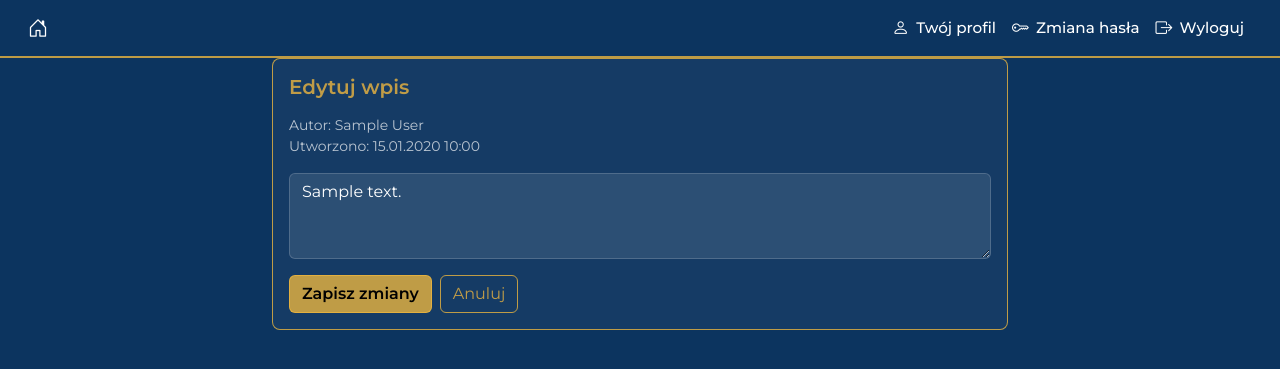
After one commit to Flesner96/spa-internal-app, a Django app: page /dashboard/message/1/edit/ in a window 1280 px wide. The commit adds this page. Shown: the top 369 px of the page. Run offline with Django 5.2, Linux system fonts and the light colour scheme; a user stored in the database is signed in; tables that the repository leaves empty hold one stand-in row (values such as "Sample post").

Commit message:
Add functionalities to dashboard

```diff
--- a/accounts/forms.py
+++ b/accounts/forms.py
@@ -1,5 +1,5 @@
 from django import forms
-from .models import User, Role, UserRole
+from .models import User, Role, UserRole, AreaMessage
 from django.contrib.auth.forms import AuthenticationForm
 from django.contrib.auth import get_user_model
 
@@ -83,3 +83,21 @@ class UserProfileForm(forms.ModelForm):
                 "placeholder": "Numer telefonu"
             }),
         }
+
+
+
+class AreaMessageForm(forms.ModelForm):
+    class Meta:
+        model = AreaMessage
+        fields = ["content", "attachment"]
+
+        widgets = {
+            "content": forms.Textarea(attrs={
+                "class": "form-control",
+                "rows": 3,
+                "placeholder": "Dodaj ważną informację dla zespołu..."
+            }),
+            "attachment": forms.ClearableFileInput(attrs={
+                "class": "form-control"
+            }),
+        }
--- a/accounts/models.py
+++ b/accounts/models.py
@@ -1,3 +1,4 @@
+from django.conf import settings
 from django.db import models
 from django.contrib.auth.models import AbstractUser
 
@@ -35,3 +36,37 @@ class UserRole(models.Model):
 
     class Meta:
         unique_together = ('user', 'role')
+
+
+class AreaMessage(models.Model):
+    area = models.ForeignKey(
+        "accounts.Area",
+        on_delete=models.CASCADE,
+        related_name="messages"
+    )
+
+    author = models.ForeignKey(
+        settings.AUTH_USER_MODEL,
+        on_delete=models.CASCADE,
+        related_name="area_messages"
+    )
+
+    content = models.TextField()
+
+    attachment = models.FileField(
+        upload_to="area_messages/",
+        blank=True,
+        null=True
+    )
+
+    created_at = models.DateTimeField(auto_now_add=True)
+
+    # edycja
+    is_edited = models.BooleanField(default=False)
+    edited_at = models.DateTimeField(blank=True, null=True)
+
+    class Meta:
+        ordering = ["-created_at"]
+
+    def __str__(self):
+        return f"{self.author} | {self.created_at:%Y-%m-%d %H:%M}"
--- a/accounts/views.py
+++ b/accounts/views.py
@@ -1,6 +1,9 @@
-from django.shortcuts import render, redirect
-from .forms import UserProfileForm
+from django.shortcuts import render, redirect, get_object_or_404
+from django.http import HttpResponseForbidden
 from django.contrib.auth.decorators import login_required
+from django.utils import timezone
+from .models import AreaMessage
+from .forms import AreaMessageForm, UserProfileForm
 
 
 def root_view(request):
@@ -12,14 +15,23 @@ def root_view(request):
 @login_required
 def dashboard_view(request):
     user = request.user
+    area = user.area
+    messages = AreaMessage.objects.filter(area=area)
 
-    roles = set(
-        user.userrole_set.values_list("role__code", flat=True)
-    )
+    if request.method == "POST":
+        form = AreaMessageForm(request.POST, request.FILES)
+        if form.is_valid():
+            msg = form.save(commit=False)
+            msg.author = user
+            msg.area = area
+            msg.save()
+            return redirect("dashboard")
+    else:
+        form = AreaMessageForm()
 
     context = {
-        "roles": roles,
-        "area": user.area,
+        "messages": messages[:5],
+        "form": form,
     }
 
     return render(request, "accounts/dashboard.html", context)
@@ -42,3 +54,29 @@ def profile_view(request):
         "accounts/profile.html",
         {"form": form}
     )
+
+
+@login_required
+def edit_area_message(request, pk):
+    message = get_object_or_404(AreaMessage, pk=pk)
+
+    # TYLKO autor może edytować
+    if message.author != request.user:
+        return HttpResponseForbidden("Nie masz uprawnień do edycji tego wpisu.")
+
+    if request.method == "POST":
+        form = AreaMessageForm(request.POST, instance=message)
+        if form.is_valid():
+            msg = form.save(commit=False)
+            msg.is_edited = True
+            msg.edited_at = timezone.now()
+            msg.save()
+            return redirect("dashboard")
+    else:
+        form = AreaMessageForm(instance=message)
+
+    return render(
+        request,
+        "accounts/edit_message.html",
+        {"form": form, "message": message},
+    )
--- a/config/urls.py
+++ b/config/urls.py
@@ -18,7 +18,7 @@ from django.contrib import admin
 from django.urls import path
 from django.contrib.auth import views as auth_views
 from accounts.forms import EmailAuthenticationForm
-from accounts.views import dashboard_view, root_view, profile_view
+from accounts.views import dashboard_view, root_view, profile_view, edit_area_message
 
 urlpatterns = [
     # ROOT = LOGIN
@@ -76,4 +76,9 @@ urlpatterns = [
         ),
         name="password_reset_complete",
     ),
+    path(
+        "dashboard/message/<int:pk>/edit/",
+        edit_area_message,
+        name="edit_area_message",
+    ),
 ]
--- a/static/css/theme.css
+++ b/static/css/theme.css
@@ -1,8 +1,9 @@
 :root {
-  --spa-primary: #CDA03D;
+  --spa-primary: #eeb73fc9;
   --spa-bg: #0C345F;
   --spa-bg-soft: rgba(255, 255, 255, 0.04);
   --spa-text: #ffffff;
+  --spa-text-muted: rgba(255, 255, 255, 0.7);
 }
 
 /* =========================
@@ -10,8 +11,8 @@
 ========================= */
 body {
   font-family: "Montserrat", system-ui, -apple-system, BlinkMacSystemFont, sans-serif;
-  background-color: var(--spa-bg) !important;
-  color: var(--spa-text) !important;
+  background-color: var(--spa-bg);
+  color: var(--spa-text);
 }
 
 /* =========================
@@ -29,42 +30,80 @@ h1, h2, h3, h4, h5, h6 {
 }
 
 .text-muted {
-  color: rgba(255, 255, 255, 0.7) !important;
-}
-
-/* =========================
-   LINKS
-========================= */
-a {
-  color: var(--spa-primary);
-  text-decoration: none;
-}
-
-a:hover {
-  color: #e0b85a;
-  text-decoration: underline;
+  color: var(--spa-text-muted) !important;
 }
 
 /* =========================
    NAVBAR
 ========================= */
 .navbar {
-  background-color: var(--spa-bg) !important;
+  background-color: var(--spa-bg);
   border-bottom: 2px solid var(--spa-primary);
 }
 
-.navbar-brand,
-.navbar span,
-.navbar a {
-  color: var(--spa-text) !important;
+.navbar-brand {
+  color: var(--spa-text);
+  font-weight: 600;
+}
+
+/* hamburger */
+.navbar-toggler {
+  border-color: var(--spa-primary);
+}
+
+.navbar-toggler-icon {
+  filter: invert(1);
+}
+
+/* =========================
+   SPA NAV LINKS (navbar + akcje)
+========================= */
+.spa-nav-link {
+  display: inline-flex;
+  align-items: center;
+  gap: 0.45rem;
+
+  padding: 0.35rem 0.6rem;
+  border-radius: 6px;
+
+  background-color: transparent;
+  border: none;
+
+  color: var(--spa-text);
   font-weight: 500;
+  font-size: 0.95rem;
+
+  text-decoration: none;
+  opacity: 1;
+
+  transition: background-color 0.15s ease;
+}
+
+.spa-nav-link i {
+  font-size: 1.05rem;
+  line-height: 1;
+  color: var(--spa-text);
+  opacity: 1;
+}
+
+/* hover – spójny wszędzie */
+.spa-nav-link:hover {
+  background-color: rgba(241, 180, 47, 0.5);
+  color: var(--spa-text);
+  text-decoration: none;
+  cursor: pointer;
+}
+
+/* mocniejszy hover tylko dla logout */
+.spa-logout:hover {
+  background-color: rgba(241, 180, 47, 0.55);
 }
 
 /* =========================
    CARDS
 ========================= */
 .card {
-  background-color: var(--spa-bg-soft) !important;
+  background-color: var(--spa-bg-soft);
   border: 1px solid var(--spa-primary);
   color: var(--spa-text);
   border-radius: 8px;
@@ -88,7 +127,7 @@ a:hover {
 .btn-primary:hover,
 .btn-success:hover {
   background-color: #e0b85a;
-  border-color: #e0b85a;
+  border-color: #e0b85ac5;
   color: #000;
 }
 
@@ -128,6 +167,24 @@ a:hover {
 }
 
 /* =========================
+   AUTH / LOGIN
+========================= */
+.auth-page {
+  min-height: 100vh;
+  display: flex;
+  align-items: center;
+  justify-content: center;
+}
+
+.auth-card {
+  max-width: 420px;
+  margin: 0 auto;
+  padding: 1.5rem;
+  background-color: rgba(255, 255, 255, 0.05);
+  border: 1px solid var(--spa-primary);
+}
+
+/* =========================
    MODALS
 ========================= */
 .modal-content {
@@ -142,7 +199,7 @@ a:hover {
 }
 
 /* =========================
-   TABLES (NA PRZYSZŁOŚĆ)
+   TABLES (przyszłość)
 ========================= */
 .table {
   color: var(--spa-text);
@@ -156,94 +213,43 @@ a:hover {
 .table tbody tr:hover {
   background-color: rgba(255, 255, 255, 0.05);
 }
+/* =========================
+   DASHBOARD TOOLS
+========================= */
 
-.logout-link {
-  color: var(--spa-primary);
-  text-decoration: underline;
+.tool-tile {
+  display: flex;
+  flex-direction: column;
+  align-items: center;
+  justify-content: center;
+
+  height: 110px;
+  gap: 0.5rem;
+
+  background-color: var(--spa-bg-soft);
+  border: 1px solid var(--spa-primary);
+  border-radius: 10px;
+
+  color: var(--spa-text);
+  text-decoration: none;
+
   font-weight: 500;
-  padding: 0;
+  transition: background-color 0.15s ease, transform 0.15s ease;
 }
 
-
-/* =========================
-   AUTH / LOGIN PAGE
-========================= */
-
-.auth-page {
-  min-height: 100vh;
-  display: flex;
-  align-items: center;
-  justify-content: center;
+.tool-tile i {
+  font-size: 1.8rem;
+  color: var(--spa-primary);
 }
 
-.auth-wrapper {
-  width: 100%;
-  padding: 1rem;
+.tool-tile:hover {
+  background-color: rgba(205, 160, 61, 0.15);
+  transform: translateY(-2px);
+  text-decoration: none;
 }
 
-.auth-card {
-  max-width: 420px;
-  margin: 0 auto;
-  border: 1px solid var(--spa-primary);
-  background-color: rgba(255, 255, 255, 0.05);
+/* WIP / disabled */
+.tool-tile.disabled {
+  opacity: 0.6;
+  pointer-events: none;
 }
-
-/* inputs full width */
-.auth-card input {
-  width: 100%;
-}
-
-/* =========================
-   TOP NAVBAR – ACTIONS
-========================= */
-
-.spa-nav-link {
-  display: inline-flex;
-  align-items: center;
-  gap: 0.45rem;
-
-  padding: 0.35rem 0.6rem;
-  border-radius: 6px;
-
-  background-color: transparent;
-  border: none;
-
-  color: var(--spa-bg);
-  font-weight: 500;
-  font-size: 0.95rem;
-
-  text-decoration: none;
-  transition: background-color 0.15s ease, color 0.15s ease;
-}
-
-/* IKONA – ZAWSZE WIDOCZNA */
-.spa-nav-link i {
-  font-size: 1.05rem;
-  line-height: 1;
-  opacity: 1;
-}
-
-/* HOVER */
-.spa-nav-link:hover {
-  background-color: rgba(205, 160, 61, 0.55); /* złote tło */
-  color: var(--spa-bg);
-  cursor: pointer;
-}
-
-.navbar .spa-nav-link i {
-  color: var(--spa-text) !important;
-  opacity: 1 !important;
-  visibility: visible !important;
-}
-
-.navbar .spa-nav-link:hover i {
-  color: var(--spa-text) !important;
-}
-
-.navbar-toggler {
-  border-color: var(--spa-primary);
-}
-
-.navbar-toggler-icon {
-  filter: invert(1);
-}
--- /dev/null
+++ b/templates/accounts/edit_message.html
@@ -0,0 +1,41 @@
+{% extends "base.html" %}
+{% block title %}Edytuj wpis{% endblock %}
+
+{% block content %}
+<div class="row justify-content-center">
+  <div class="col-md-8">
+
+    <div class="card">
+      <div class="card-body">
+
+        <h5 class="card-title mb-3">Edytuj wpis</h5>
+
+        <p class="text-muted small mb-3">
+          Autor: {{ message.author.first_name }} {{ message.author.last_name }}<br>
+          Utworzono: {{ message.created_at|date:"d.m.Y H:i" }}
+        </p>
+
+        <form method="post">
+          {% csrf_token %}
+
+          <div class="mb-3">
+            {{ form.content }}
+          </div>
+
+          <div class="d-flex gap-2">
+            <button type="submit" class="btn btn-primary">
+              Zapisz zmiany
+            </button>
+
+            <a href="{% url 'dashboard' %}" class="btn btn-outline-primary">
+              Anuluj
+            </a>
+          </div>
+        </form>
+
+      </div>
+    </div>
+
+  </div>
+</div>
+{% endblock %}
```
Also changed, not shown: templates/accounts/dashboard.html (+135 -5 lines), accounts/migrations/0005_areamessage.py (added).
